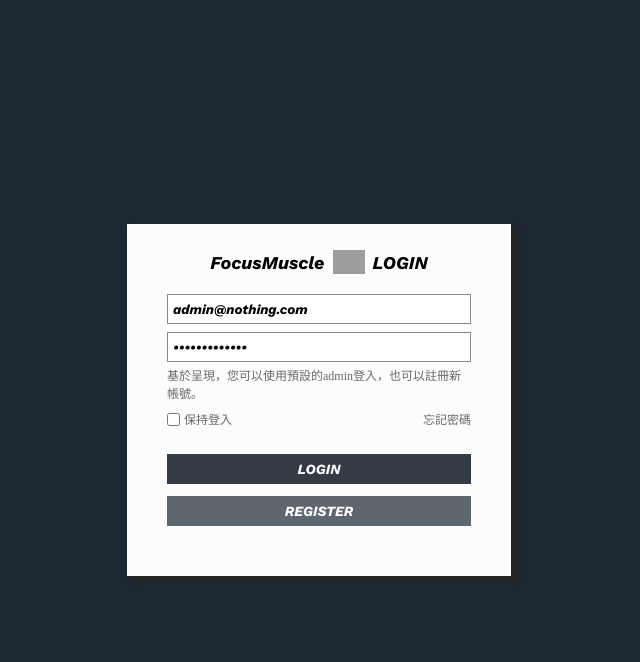
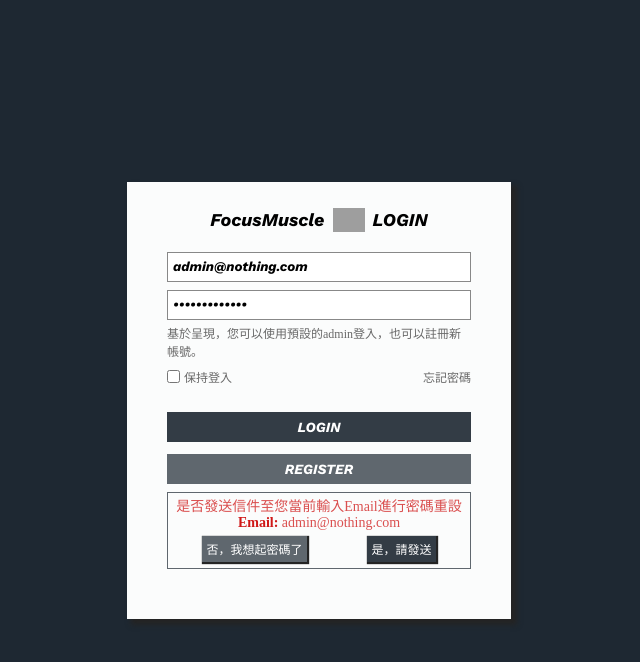
Before and after one commit to oz841119/focus-muscle-admin, a Vue app: page /login in a window 1280 px wide. Both pictures are taken after a click on the element "忘記密碼". Shown: the top 662 px of the page, without its empty margins (321-961 px from the left). Built offline with nearby package versions, Linux system fonts and the light colour scheme; no server answers; grey boxes are pictures that could not be loaded.

Commit message:
忘記密碼功能完成

```diff
--- a/src/components/login/SingIn.vue
+++ b/src/components/login/SingIn.vue
@@ -8,19 +8,31 @@
     <form action="">
       <input type="text" placeholder="ACCOUNT" class="accountInput" v-model="email">
       <input type="password" placeholder="PASSWORD" class="accountInput mt8" v-model="password" autocomplete="on">
+      <span class="errMsg">{{errMsg}}</span>
     </form>
     <div class="ps">基於呈現，您可以使用預設的admin登入，也可以註冊新帳號。</div>
     <div class="keepAndForget mt8">
         <label for="check" class="keepLoginWrap cp"><input type="checkbox" id="check" class="cp"><span class="ml4">保持登入</span></label>
-        <div class="forget">忘記密碼</div>
+        <div class="forget"  @click="toggleIsForget()">忘記密碼</div>
     </div>
     <div class="login cp" @click="loginAccount()">LOGIN</div>
     <div class="register cp" @click="toggleRegisterPage()">REGISTER</div>
+    <div v-if="isForget" class="forgetPasswordWrap">
+      <div>是否發送信件至您當前輸入Email進行密碼重設</div>
+      <div><span class="forgetWrapEmail">Email:</span> <span>{{this.email}}</span></div>
+      <div class="forgetButtonWrap">
+        <span class="no cp" @click="toggleIsForget()">否，我想起密碼了</span>
+        <span class="yes cp" @click="sendEmail()">是，請發送</span>
+      </div>
+      <div class="sendMsg" v-if="isSendMsg">
+        已發送至您的Email<br/>請在信件中直接更改密碼<br/>並使用新的密碼進行登入
+      </div>
+    </div>
   </div>
 </template>
 
 <script>
-import { getAuth, signInWithEmailAndPassword, setPersistence, browserLocalPersistence } from "firebase/auth";
+import { getAuth, signInWithEmailAndPassword, setPersistence, browserLocalPersistence, sendPasswordResetEmail } from "firebase/auth";
 export default {
   data() {
     return {
@@ -28,7 +40,9 @@
       password: 'adminpassword',
       errMsg: '',
       emailReg: /^([A-Za-z0-9_\-\.])+\@([A-Za-z0-9_\-\.])+\.([A-Za-z]{2,4})$/,
-      setTimeout: null // 保存定時器的標識符 用於調用時清除前次定時器
+      setTimeout: null, // 保存定時器的標識符 用於調用時清除前次定時器
+      isForget: false,
+      isSendMsg: false
     }
   },
   methods: {
@@ -44,6 +58,10 @@
         signInWithEmailAndPassword(auth, this.email, this.password)
         .then(() => {
           this.$router.push('/')
+        })
+        .catch((error) => {
+          this.errMsg = '錯誤的電子郵件或密碼'
+          this.errMsgTO()
         })
       })
     },
@@ -68,11 +86,41 @@
       }
 
     },
+
+    sendEmail() {
+      if(!this.email) {
+        this.errMsg = '請輸入Email'
+        this.errMsgTO()
+        return
+      }
+
+      if(!this.emailReg.test(this.email)) {
+        this.errMsg = '電子信箱輸入不正確，請重新輸入'
+        this.errMsgTO()
+        return
+      }
+
+      const auth = getAuth();
+      sendPasswordResetEmail(auth, this.email)
+      .then(() => {
+        this.isSendMsg = true
+        this.email = ''
+      })
+      .catch(() => {
+        this.errMsg = '錯誤的電子郵件，請重新輸入'
+        this.errMsgTO
+      })
+    },
+
     errMsgTO() {
       clearTimeout(this.timeOutId)
       this.timeOutId = setTimeout(() => {
         this.errMsg = ''
       }, 3000)
+    },
+
+    toggleIsForget() {
+      this.isForget = !this.isForget
     }
   }
 }
@@ -90,9 +138,6 @@
     background-color: rgba(255, 255, 255, 0.986);
 
     box-shadow: 5px 5px 5px 1px #242424;
-    -webkit-box-shadow: 5px 5px 5px 1px #242424;
-    -moz-box-shadow: 5px 5px 5px 1px #242424;
-    -o-box-shadow: 5px 5px 5px 1px #242424;
   }
 
   .title {
@@ -163,6 +208,54 @@
     cursor: pointer;
   }
 
+  .forgetPasswordWrap {
+    box-sizing: border-box;
+    width: 100%;
+    margin-top: 8px;
+    color: rgb(218, 79, 79);
+    border: 1px solid rgba(30, 40, 50, 0.699);;
+    padding: 2px 4px 6px 4px;
+    font-size: 14px;
+    text-align: center;
+  }
+
+  .forgetButtonWrap {
+    display: flex;
+    justify-content: space-around;
+    color: #fff;
+    margin-top: 5px;
+  }
+
+  .forgetWrapEmail {
+    color:#cf1818;
+    font-weight: 700;
+  }
+
+  .no {
+    background-color: rgba(30, 40, 50, 0.699);
+    padding: 4px 4px;
+    font-size: 12px;
+    box-shadow: 1px 1px 1px 1px #242424;
+  }
+
+  .yes {
+    background-color: rgba(30, 40, 50, 0.904);
+    padding: 4px 4px;
+    font-size: 12px;
+    box-shadow: 1px 1px 1px 1px #242424;
+  }
+
+  .sendMsg {
+    margin-top: 8px;
+  }
+
+  .errMsg {
+    width: 100%;
+    height: 6px;
+    font-size: 12px;
+    color: red;
+  }
+
   .ps {
     font-size: 12px;
     color: rgb(104, 104, 104);
@@ -171,4 +264,5 @@
   .ml4 {
     margin-left: 4px;
   }
+
 </style>
```
